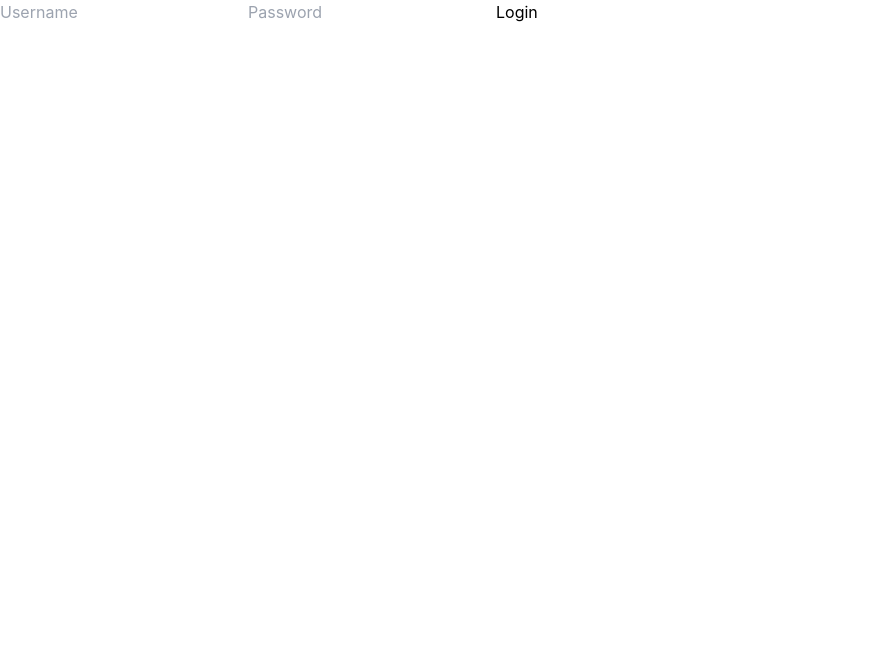
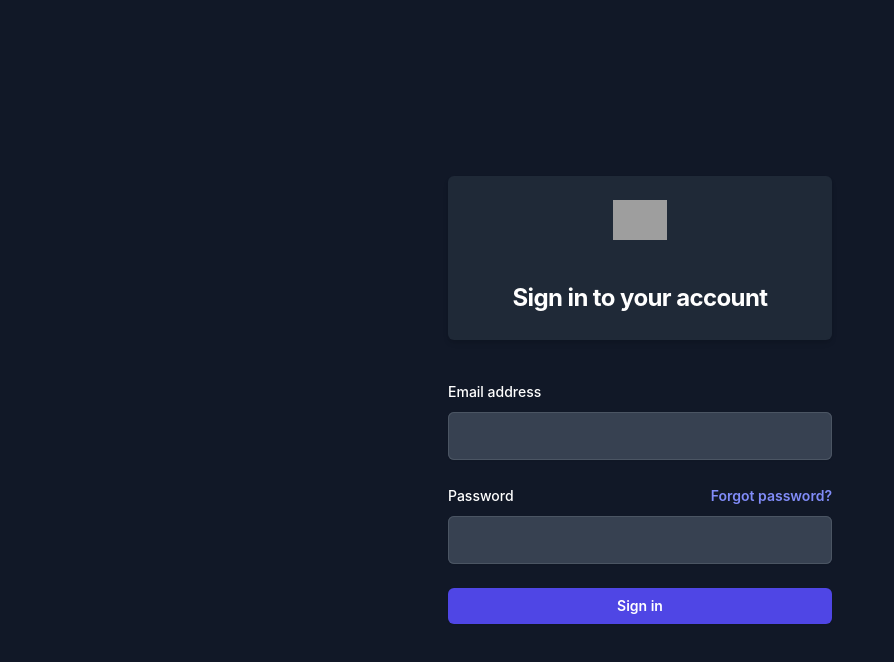
Before and after one commit to TodorW/QuickRide---Frontend, a React (Create React App) app: page /login in a window 1280 px wide. Shown: the top 662 px of the page, without its empty margins (0-894 px from the left). Built offline with nearby package versions, Linux system fonts and the light colour scheme; grey boxes are pictures that could not be loaded.

Commit message:
completed login and signup pages, forgot password page yet to be made

```diff
--- a/package.json
+++ b/package.json
@@ -3,6 +3,8 @@
   "version": "0.1.0",
   "private": true,
   "dependencies": {
+    "@headlessui/react": "^2.1.8",
+    "@heroicons/react": "^2.1.5",
     "@testing-library/jest-dom": "^5.17.0",
     "@testing-library/react": "^13.4.0",
     "@testing-library/user-event": "^13.5.0",
--- /dev/null
+++ b/src/components/PopUp.js
@@ -0,0 +1,53 @@
+import React from 'react';
+import { Dialog, DialogBackdrop, DialogPanel, DialogTitle } from '@headlessui/react';
+
+const PopUp = ({ open, onClose }) => {
+  return (
+    <Dialog open={open} onClose={onClose} className="relative z-10">
+      <DialogBackdrop
+        transition
+        className="fixed inset-0 bg-gray-500 bg-opacity-75 transition-opacity data-[closed]:opacity-0 data-[enter]:duration-300 data-[leave]:duration-200 data-[enter]:ease-out data-[leave]:ease-in"
+      />
+
+      <div className="fixed inset-0 z-10 w-screen overflow-y-auto">
+        <div className="flex min-h-full items-center justify-center p-4 text-center sm:items-center sm:p-0">
+          <DialogPanel
+            transition
+            className="relative transform overflow-hidden rounded-lg bg-gray-800 text-left shadow-xl transition-all data-[closed]:translate-y-4 data-[closed]:opacity-0 data-[enter]:duration-300 data-[leave]:duration-200 data-[enter]:ease-out data-[leave]:ease-in sm:my-8 sm:w-full sm:max-w-lg data-[closed]:sm:translate-y-0 data-[closed]:sm:scale-95"
+          >
+            <div className="bg-gray-800 px-4 pb-4 pt-5 sm:p-6 sm:pb-4">
+              <div className="sm:flex sm:items-start">
+                <div className="mx-auto flex h-12 w-12 flex-shrink-0 items-center justify-center rounded-full bg-indigo-600 sm:mx-0 sm:h-10 sm:w-10">
+                  <svg className="h-6 w-6 text-white" xmlns="http://www.w3.org/2000/svg" fill="none" viewBox="0 0 24 24" stroke="currentColor">
+                    <path strokeLinecap="round" strokeLinejoin="round" strokeWidth="2" d="M6 18L18 6M6 6l12 12" />
+                  </svg>
+                </div>
+                <div className="mt-3 text-center sm:ml-4 sm:mt-0 sm:text-left">
+                  <DialogTitle as="h3" className="text-base font-semibold leading-6 text-white">
+                    Account already exists
+                  </DialogTitle>
+                  <div className="mt-2">
+                    <p className="text-sm text-gray-400">
+                      An account with the provided email already exists. Please use a different email address.
+                    </p>
+                  </div>
+                </div>
+              </div>
+            </div>
+            <div className="bg-gray-800 px-4 py-3 sm:flex sm:flex-row-reverse sm:px-6">
+              <button
+                type="button"
+                onClick={onClose}
+                className="inline-flex w-full justify-center rounded-md bg-indigo-600 px-3 py-2 text-sm font-semibold text-white shadow-sm hover:bg-indigo-500 sm:w-auto"
+              >
+                OK
+              </button>
+            </div>
+          </DialogPanel>
+        </div>
+      </div>
+    </Dialog>
+  );
+};
+
+export default PopUp;
--- /dev/null
+++ b/src/components/PopUpLogin.js
@@ -0,0 +1,53 @@
+import React from 'react';
+import { Dialog, DialogBackdrop, DialogPanel, DialogTitle } from '@headlessui/react';
+
+const PopUp = ({ open, onClose }) => {
+  return (
+    <Dialog open={open} onClose={onClose} className="relative z-10">
+      <DialogBackdrop
+        transition
+        className="fixed inset-0 bg-gray-500 bg-opacity-75 transition-opacity data-[closed]:opacity-0 data-[enter]:duration-300 data-[leave]:duration-200 data-[enter]:ease-out data-[leave]:ease-in"
+      />
+
+      <div className="fixed inset-0 z-10 w-screen overflow-y-auto">
+        <div className="flex min-h-full items-center justify-center p-4 text-center sm:items-center sm:p-0">
+          <DialogPanel
+            transition
+            className="relative transform overflow-hidden rounded-lg bg-gray-800 text-left shadow-xl transition-all data-[closed]:translate-y-4 data-[closed]:opacity-0 data-[enter]:duration-300 data-[leave]:duration-200 data-[enter]:ease-out data-[leave]:ease-in sm:my-8 sm:w-full sm:max-w-lg data-[closed]:sm:translate-y-0 data-[closed]:sm:scale-95"
+          >
+            <div className="bg-gray-800 px-4 pb-4 pt-5 sm:p-6 sm:pb-4">
+              <div className="sm:flex sm:items-start">
+                <div className="mx-auto flex h-12 w-12 flex-shrink-0 items-center justify-center rounded-full bg-indigo-600 sm:mx-0 sm:h-10 sm:w-10">
+                  <svg className="h-6 w-6 text-white" xmlns="http://www.w3.org/2000/svg" fill="none" viewBox="0 0 24 24" stroke="currentColor">
+                    <path strokeLinecap="round" strokeLinejoin="round" strokeWidth="2" d="M6 18L18 6M6 6l12 12" />
+                  </svg>
+                </div>
+                <div className="mt-3 text-center sm:ml-4 sm:mt-0 sm:text-left">
+                  <DialogTitle as="h3" className="text-base font-semibold leading-6 text-white">
+                    Invalid Credentials
+                  </DialogTitle>
+                  <div className="mt-2">
+                    <p className="text-sm text-gray-400">
+                      The username or password you entered is incorrect. Please try again.
+                    </p>
+                  </div>
+                </div>
+              </div>
+            </div>
+            <div className="bg-gray-800 px-4 py-3 sm:flex sm:flex-row-reverse sm:px-6">
+              <button
+                type="button"
+                onClick={onClose}
+                className="inline-flex w-full justify-center rounded-md bg-indigo-600 px-3 py-2 text-sm font-semibold text-white shadow-sm hover:bg-indigo-500 sm:w-auto"
+              >
+                OK
+              </button>
+            </div>
+          </DialogPanel>
+        </div>
+      </div>
+    </Dialog>
+  );
+};
+
+export default PopUp;
--- a/src/components/auth/Login.js
+++ b/src/components/auth/Login.js
@@ -1,8 +1,10 @@
 import React, { useState } from 'react';
+import PopUpLogin from '../PopUpLogin'; // Ensure this path is correct
 
 const Login = () => {
   const [username, setUsername] = useState('');
   const [password, setPassword] = useState('');
+  const [popupOpen, setPopupOpen] = useState(false);
 
   const handleSubmit = async (e) => {
     e.preventDefault();
@@ -12,19 +14,101 @@ const Login = () => {
         headers: { 'Content-Type': 'application/json' },
         body: JSON.stringify({ username, password })
       });
-      const data = await response.json();
-      console.log(data);
+
+      if (response.status === 422) {
+        // Open the popup for incorrect credentials
+        setPopupOpen(true);
+      } else {
+        const contentType = response.headers.get('Content-Type');
+
+        if (contentType && contentType.includes('application/json')) {
+          const data = await response.json();
+          console.log(data);
+        } else {
+          // Handle unexpected response (e.g., HTML)
+          console.error('Unexpected response:', await response.text());
+          setPopupOpen(true);
+        }
+      }
     } catch (error) {
       console.error('Error:', error);
+      setPopupOpen(true);
     }
   };
 
   return (
-    <form onSubmit={handleSubmit}>
-      <input type="text" value={username} onChange={(e) => setUsername(e.target.value)} placeholder="Username" />
-      <input type="password" value={password} onChange={(e) => setPassword(e.target.value)} placeholder="Password" />
-      <button type="submit">Login</button>
-    </form>
+    <div className="min-h-screen flex flex-col justify-center items-center bg-gray-900 text-white">
+      <div className="sm:mx-auto sm:w-full sm:max-w-sm bg-gray-800 p-6 rounded-md shadow-md">
+        <img
+          alt="Your Company"
+          src="https://tailwindui.com/img/logos/mark.svg?color=indigo&shade=600"
+          className="mx-auto h-10 w-auto"
+        />
+        <h2 className="mt-10 text-center text-2xl font-bold leading-9 tracking-tight">
+          Sign in to your account
+        </h2>
+      </div>
+
+      <div className="mt-10 sm:mx-auto sm:w-full sm:max-w-sm">
+        <form action="#" method="POST" className="space-y-6" onSubmit={handleSubmit}>
+          {/* Input for email */}
+          <div>
+            <label htmlFor="email" className="block text-sm font-medium leading-6">
+              Email address
+            </label>
+            <div className="mt-2">
+              <input
+                id="email"
+                name="email"
+                type="email"
+                required
+                autoComplete="email"
+                className="block w-full rounded-md border-0 py-3 px-4 bg-gray-700 text-gray-200 shadow-sm ring-1 ring-inset ring-gray-600 placeholder:text-gray-400 focus:ring-2 focus:ring-inset focus:ring-indigo-600 sm:text-sm sm:leading-6"
+                onChange={(e) => setUsername(e.target.value)}
+              />
+            </div>
+          </div>
+
+          {/* Input for password */}
+          <div>
+            <div className="flex items-center justify-between">
+              <label htmlFor="password" className="block text-sm font-medium leading-6">
+                Password
+              </label>
+              <div className="text-sm">
+                <a href="#" className="font-semibold text-indigo-400 hover:text-indigo-300">
+                  Forgot password?
+                </a>
+              </div>
+            </div>
+            <div className="mt-2">
+              <input
+                id="password"
+                name="password"
+                type="password"
+                required
+                autoComplete="current-password"
+                className="block w-full rounded-md border-0 py-3 px-4 bg-gray-700 text-gray-200 shadow-sm ring-1 ring-inset ring-gray-600 placeholder:text-gray-400 focus:ring-2 focus:ring-inset focus:ring-indigo-600 sm:text-sm sm:leading-6"
+                onChange={(e) => setPassword(e.target.value)}
+              />
+            </div>
+          </div>
+
+          {/* Submit button */}
+          <div>
+            <button
+              type="submit"
+              className="flex w-full justify-center rounded-md bg-indigo-600 px-3 py-1.5 text-sm font-semibold leading-6 text-white shadow-sm hover:bg-indigo-500 focus-visible:outline focus-visible:outline-2 focus-visible:outline-offset-2 focus-visible:outline-indigo-600"
+            >
+              Sign in
+            </button>
+          </div>
+        </form>
+      </div>
+
+      {/* Popup Component */}
+      <PopUpLogin open={popupOpen} onClose={() => setPopupOpen(false)} />
+    </div>
   );
 };
 
--- a/src/components/auth/SignUp.js
+++ b/src/components/auth/SignUp.js
@@ -1,13 +1,13 @@
-import React, { useState } from "react";
-import { AuthService } from "../../api/api";
-import { useNavigate } from "react-router-dom";
+import React, { useState } from 'react';
+import { AuthService } from '../../api/api';
+import PopUp from '../PopUp';
 
 const SignUp = () => {
-  const [firstName, setFirstName] = useState("");
-  const [email, setEmail] = useState("");
-  const [password, setPassword] = useState("");
-  const [confirmedPassword, setConfirmedPassword] = useState("");
-  const navigate = useNavigate(); // Dodajemo useNavigate
+  const [firstName, setFirstName] = useState('');
+  const [email, setEmail] = useState('');
+  const [password, setPassword] = useState('');
+  const [confirmedPassword, setConfirmedPassword] = useState('');
+  const [popupOpen, setPopupOpen] = useState(false);
 
   const showAccount = async (e) => {
     e.preventDefault();
@@ -19,53 +19,50 @@ const SignUp = () => {
       password_confirmation: confirmedPassword,
     };
 
-    const loginUserData = {
-      email: email,
-      password: password,
-    };
-
     try {
       const response = await AuthService.register(registerUserData);
-      console.log("API Response", response);
+      console.log('API Response', response);
 
       // Nakon uspešne registracije, automatski preusmeravamo korisnika na login stranicu
-      navigate('/login');
+      if (response.status === 200) {
+        // Success logic, maybe redirect or show a success message
+      }
     } catch (error) {
-      console.error("Error calling registration API", error);
+      if (error.response && error.response.status === 422) {
+        // Otvorite popup za već postojeći nalog
+        setPopupOpen(true);
+      } else {
+        console.error('Error calling registration API', error);
       }
-
-    try {
-      const response = await AuthService.login(loginUserData);
-      console.log("API Response", response);
-    } catch (error) {
-      console.error("Error calling login API", error);
     }
   };
 
   return (
-    <div className="flex min-h-screen flex-col justify-center px-6 py-12 lg:px-8 bg-gray-900 text-white">
-      <div className="sm:mx-auto sm:w-full sm:max-w-sm bg-gray-800 p-6 rounded-md shadow-md">
+    <div className="flex min-h-screen flex-col justify-center bg-gray-900 px-6 py-12 lg:px-8">
+      <div className="sm:mx-auto sm:w-full sm:max-w-sm">
+        <div className="bg-gray-800 border border-gray-700 rounded-lg p-4">
           <img
             alt="Your Company"
             src="https://tailwindui.com/img/logos/mark.svg?color=indigo&shade=600"
             className="mx-auto h-10 w-auto"
           />
-        <h2 className="mt-10 text-center text-2xl font-bold leading-9 tracking-tight">
+          <h2 className="mt-10 text-center text-2xl font-bold leading-9 tracking-tight text-white">
             Create your account
           </h2>
+        </div>
       </div>
 
       <div className="mt-10 sm:mx-auto sm:w-full sm:max-w-sm">
         <form
           action="#"
           method="POST"
-          className="space-y-6 bg-gray-800 p-6 rounded-md shadow-md"
+          className="space-y-6"
           onSubmit={showAccount}
         >
           <div>
             <label
               htmlFor="name"
-              className="block text-sm font-medium leading-6"
+              className="block text-sm font-medium leading-6 text-gray-200"
             >
               Name
             </label>
@@ -78,14 +75,14 @@ const SignUp = () => {
                 onChange={(e) => {
                   setFirstName(e.target.value);
                 }}
-                className="block w-full rounded-md border-0 py-3 px-4 bg-gray-700 text-gray-200 shadow-sm ring-1 ring-inset ring-gray-600 placeholder:text-gray-400 focus:ring-2 focus:ring-inset focus:ring-indigo-600 sm:text-sm sm:leading-6"
+                className="block w-full rounded-md border-0 py-2 px-3 text-gray-100 bg-gray-800 shadow-sm ring-1 ring-inset ring-gray-700 placeholder:text-gray-500 focus:ring-2 focus:ring-inset focus:ring-indigo-600 sm:text-sm sm:leading-6"
               />
             </div>
           </div>
           <div>
             <label
               htmlFor="email"
-              className="block text-sm font-medium leading-6"
+              className="block text-sm font-medium leading-6 text-gray-200"
             >
               Email address
             </label>
@@ -99,14 +96,14 @@ const SignUp = () => {
                 onChange={(e) => {
                   setEmail(e.target.value);
                 }}
-                className="block w-full rounded-md border-0 py-3 px-4 bg-gray-700 text-gray-200 shadow-sm ring-1 ring-inset ring-gray-600 placeholder:text-gray-400 focus:ring-2 focus:ring-inset focus:ring-indigo-600 sm:text-sm sm:leading-6"
+                className="block w-full rounded-md border-0 py-2 px-3 text-gray-100 bg-gray-800 shadow-sm ring-1 ring-inset ring-gray-700 placeholder:text-gray-500 focus:ring-2 focus:ring-inset focus:ring-indigo-600 sm:text-sm sm:leading-6"
               />
             </div>
           </div>
           <div>
             <label
               htmlFor="password"
-              className="block text-sm font-medium leading-6"
+              className="block text-sm font-medium leading-6 text-gray-200"
             >
               Password
             </label>
@@ -120,20 +117,18 @@ const SignUp = () => {
                 onChange={(e) => {
                   setPassword(e.target.value);
                 }}
-                className="block w-full rounded-md border-0 py-3 px-4 bg-gray-700 text-gray-200 shadow-sm ring-1 ring-inset ring-gray-600 placeholder:text-gray-400 focus:ring-2 focus:ring-inset focus:ring-indigo-600 sm:text-sm sm:leading-6"
+                className="block w-full rounded-md border-0 py-2 px-3 text-gray-100 bg-gray-800 shadow-sm ring-1 ring-inset ring-gray-700 placeholder:text-gray-500 focus:ring-2 focus:ring-inset focus:ring-indigo-600 sm:text-sm sm:leading-6"
               />
             </div>
           </div>
 
           <div>
-            <div className="flex items-center justify-between">
             <label
               htmlFor="confirm_password"
-                className="block text-sm font-medium leading-6"
+              className="block text-sm font-medium leading-6 text-gray-200"
             >
               Confirm Password
             </label>
-            </div>
             <div className="mt-2">
               <input
                 id="confirm_password"
@@ -144,7 +139,7 @@ const SignUp = () => {
                 onChange={(e) => {
                   setConfirmedPassword(e.target.value);
                 }}
-                className="block w-full rounded-md border-0 py-3 px-4 bg-gray-700 text-gray-200 shadow-sm ring-1 ring-inset ring-gray-600 placeholder:text-gray-400 focus:ring-2 focus:ring-inset focus:ring-indigo-600 sm:text-sm sm:leading-6"
+                className="block w-full rounded-md border-0 py-2 px-3 text-gray-100 bg-gray-800 shadow-sm ring-1 ring-inset ring-gray-700 placeholder:text-gray-500 focus:ring-2 focus:ring-inset focus:ring-indigo-600 sm:text-sm sm:leading-6"
               />
             </div>
           </div>
@@ -152,13 +147,15 @@ const SignUp = () => {
           <div>
             <button
               type="submit"
-              className="flex w-full justify-center rounded-md bg-indigo-600 px-3 py-1.5 text-sm font-semibold leading-6 text-white shadow-sm hover:bg-indigo-500 focus-visible:outline focus-visible:outline-2 focus-visible:outline-offset-2 focus-visible:outline-indigo-600"
+              className="flex w-full justify-center rounded-md bg-indigo-600 px-3 py-2 text-sm font-semibold leading-6 text-white shadow-sm hover:bg-indigo-500 focus-visible:outline focus-visible:outline-2 focus-visible:outline-offset-2 focus-visible:outline-indigo-600"
             >
               Sign up
             </button>
           </div>
         </form>
       </div>
+
+      <PopUp open={popupOpen} onClose={() => setPopupOpen(false)} />
     </div>
   );
 };
```
Also changed, not shown: 1 other file (tests, documents, lock files or other folders). Lines whose indentation alone changed are shown as unchanged.
